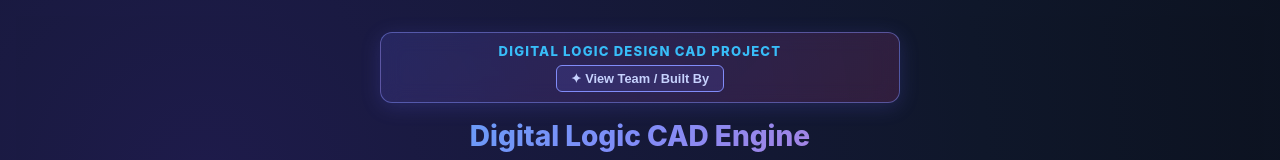
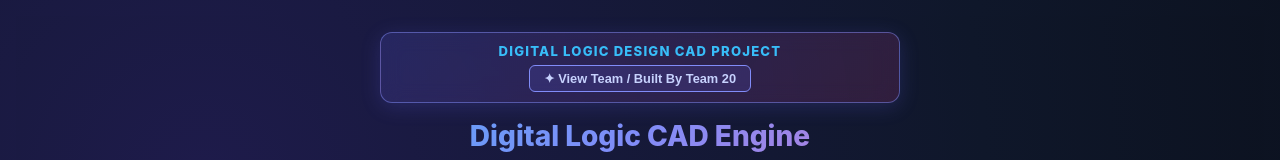
Before and after one commit to RootAccess28/logic-cad-engine, a website: page index.html in a window 1280 px wide. Shown: the top 160 px of the page. Drawn offline with nearby package versions, Linux system fonts and the light colour scheme.

Commit message:
Update team button text to include 'Team 20'

```diff
--- a/index.html
+++ b/index.html
@@ -433,7 +433,7 @@
     <div class="container">
         <div class="project-badge">
             <div class="project-title">Digital Logic Design CAD Project</div>
-            <button class="team-toggle-btn" onclick="toggleTeamList()">✦ View Team / Built By</button>
+            <button class="team-toggle-btn" onclick="toggleTeamList()">✦ View Team / Built By Team 20</button>
             <div class="team-list-card" id="teamListCard">
                 <div class="team-member"><span>NITIN</span><span class="roll">CO26BTECH11021</span></div>
                 <div class="team-member"><span>VAIBHAV</span><span class="roll">CO26BTECH11031</span></div>
```
